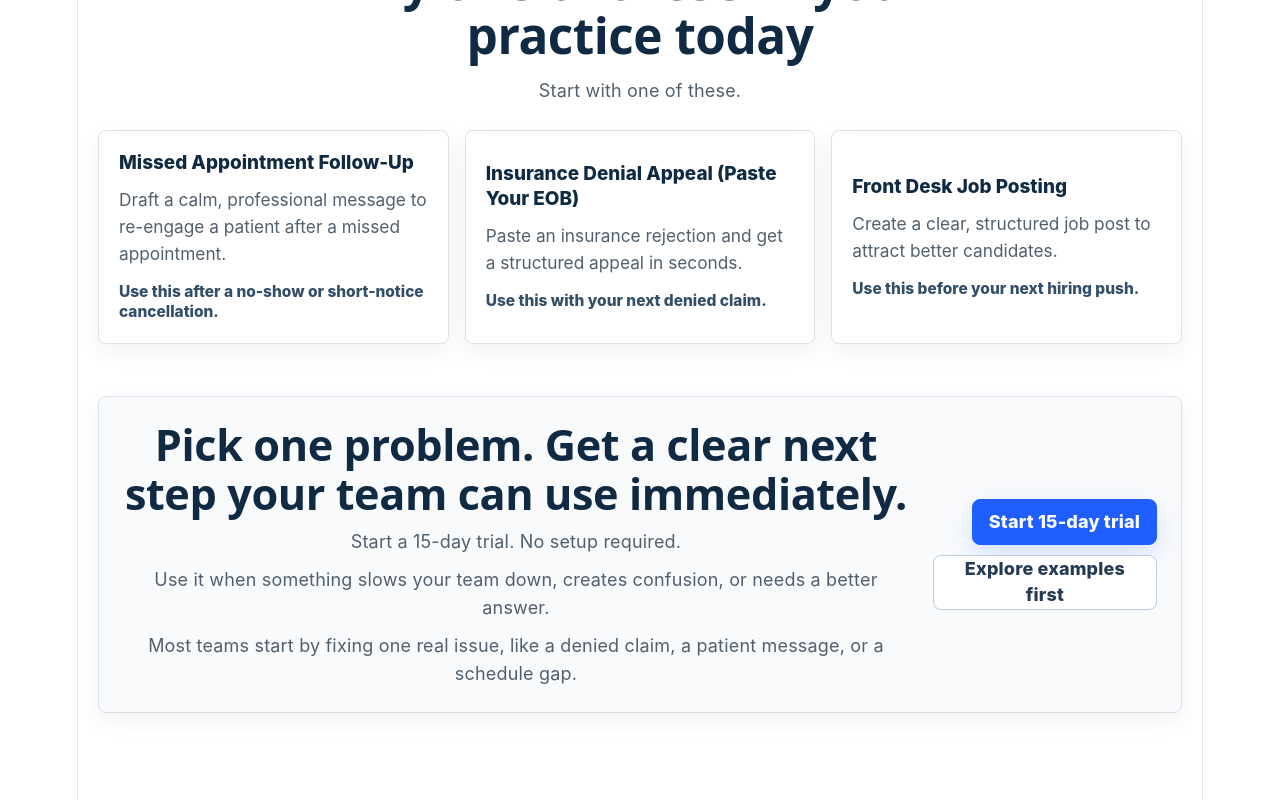
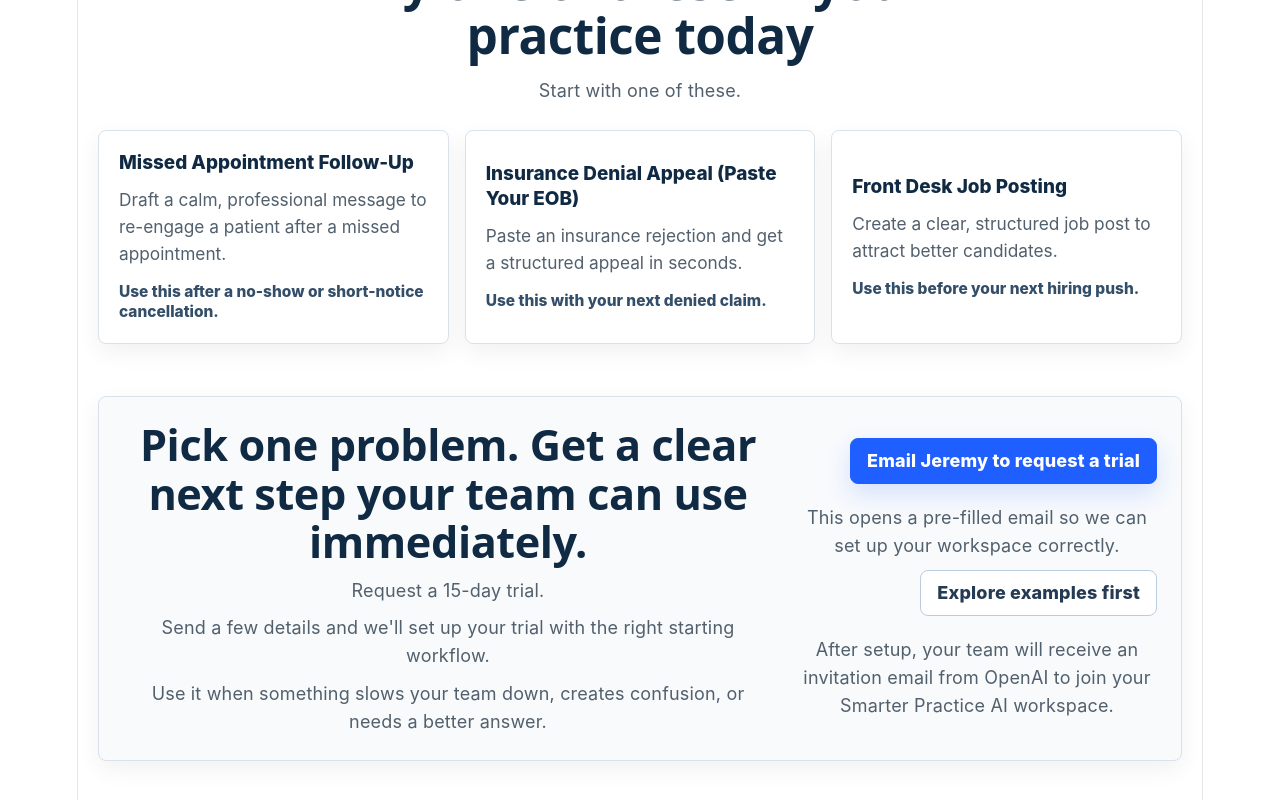
Before and after one commit to jeremyphelps-SP/smarterpractice-site, a React (Vite) app: page / in a window 1280 px wide. Shown: the part 1980-2780 px from the top of the page. Built offline with nearby package versions, Linux system fonts and the light colour scheme.

Commit message:
Add professional email-based trial CTA (v2)

```diff
--- a/src/components/Hero.jsx
+++ b/src/components/Hero.jsx
@@ -40,7 +40,7 @@ export default function Hero() {
               className="homepage-hero__button homepage-hero__button--secondary"
               href="#trial"
             >
-              Start 15-day trial
+              Request a 15-day trial
             </a>
           </div>
           <p className="homepage-hero__disclaimer">
--- a/src/components/TrialCTA.css
+++ b/src/components/TrialCTA.css
@@ -47,6 +47,7 @@
   flex-wrap: wrap;
   gap: 10px;
   justify-content: flex-end;
+  max-width: 360px;
 }
 
 .trial-cta__button {
@@ -71,6 +72,23 @@
   border: 1px solid #bcccdc;
   background: #ffffff;
   color: #243b53;
+}
+
+.trial-cta__microcopy,
+.trial-cta__expectation {
+  flex-basis: 100%;
+  margin: 0;
+  color: #627d98;
+  font-size: 0.9rem;
+  line-height: 1.45;
+}
+
+.trial-cta__microcopy {
+  margin-top: -2px;
+}
+
+.trial-cta__expectation {
+  color: #486581;
 }
 
 .trial-cta__button:hover,
--- a/src/components/TrialCTA.jsx
+++ b/src/components/TrialCTA.jsx
@@ -1,5 +1,18 @@
 import { trackEvent } from "../utils/analytics";
 import "./TrialCTA.css";
+
+const trialEmail = "jeremy@smarterpractice.ai";
+const trialEmailSubject = "Smarter Practice AI 15-Day Trial Request";
+const trialEmailBody = `Name:
+Practice Name:
+Practice Email (for account setup):
+Role:
+Biggest Workflow Challenge:
+
+Anything else we should know about your practice:`;
+const trialMailtoHref = `mailto:${trialEmail}?subject=${encodeURIComponent(
+  trialEmailSubject,
+)}&body=${encodeURIComponent(trialEmailBody)}`;
 
 export default function TrialCTA({
   selectedChallenge = null,
@@ -20,30 +33,38 @@ export default function TrialCTA({
           <h2 id="trial-cta-title">
             Pick one problem. Get a clear next step your team can use immediately.
           </h2>
-          <p>Start a 15-day trial. No setup required.</p>
+          <p>Request a 15-day trial.</p>
+          <p>
+            Send a few details and we&apos;ll set up your trial with the right
+            starting workflow.
+          </p>
           <p>
             Use it when something slows your team down, creates confusion, or
             needs a better answer.
-          </p>
-          <p>
-            Most teams start by fixing one real issue, like a denied claim, a
-            patient message, or a schedule gap.
           </p>
         </div>
         <div className="trial-cta__actions">
           <a
             className="trial-cta__button trial-cta__button--primary"
-            href="#trial"
+            href={trialMailtoHref}
             onClick={handleTrialClick}
           >
-            Start 15-day trial
+            Email Jeremy to request a trial
           </a>
+          <p className="trial-cta__microcopy">
+            This opens a pre-filled email so we can set up your workspace
+            correctly.
+          </p>
           <a
             className="trial-cta__button trial-cta__button--secondary"
             href="#scenario-matrix"
           >
             Explore examples first
           </a>
+          <p className="trial-cta__expectation">
+            After setup, your team will receive an invitation email from OpenAI
+            to join your Smarter Practice AI workspace.
+          </p>
         </div>
       </div>
     </section>
```
